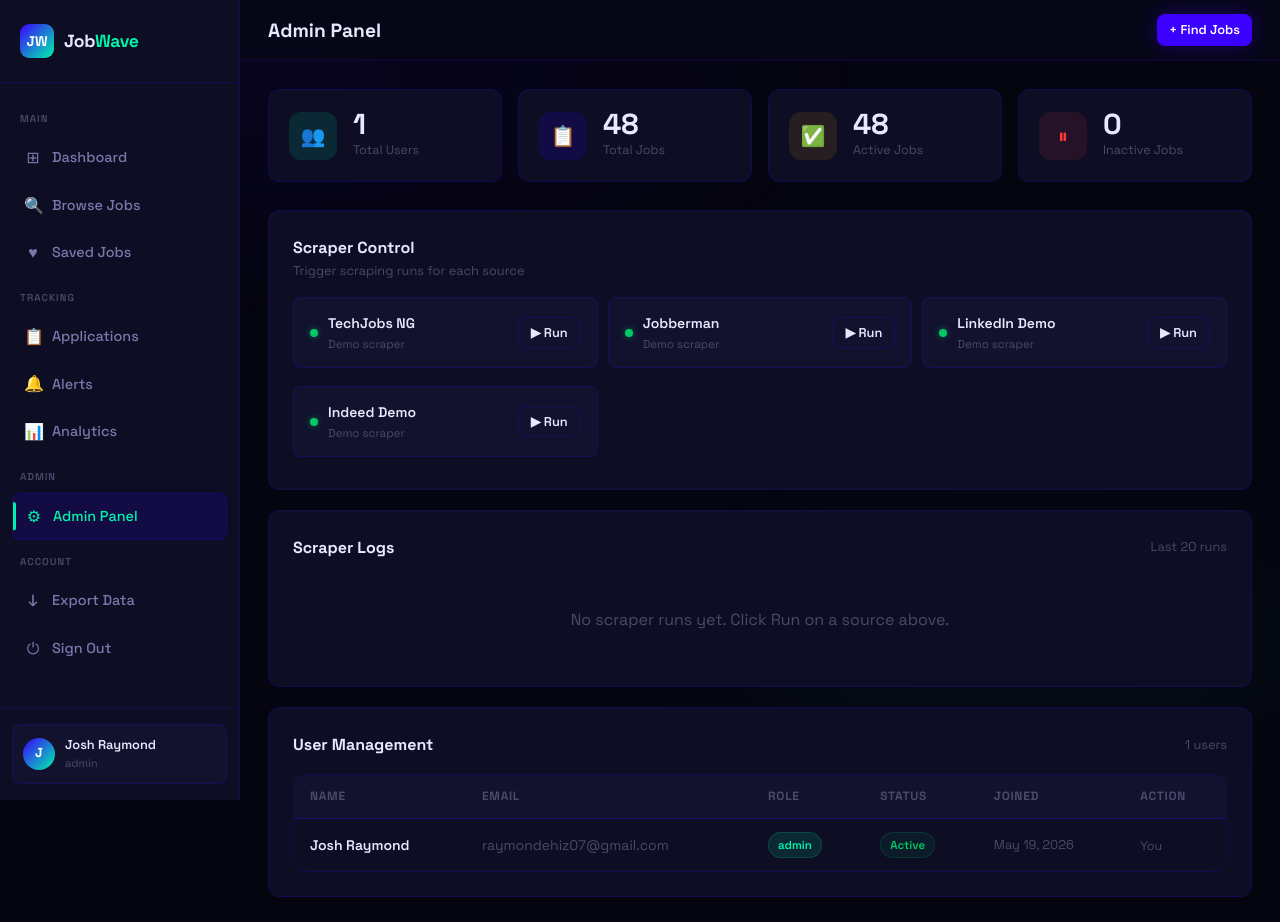
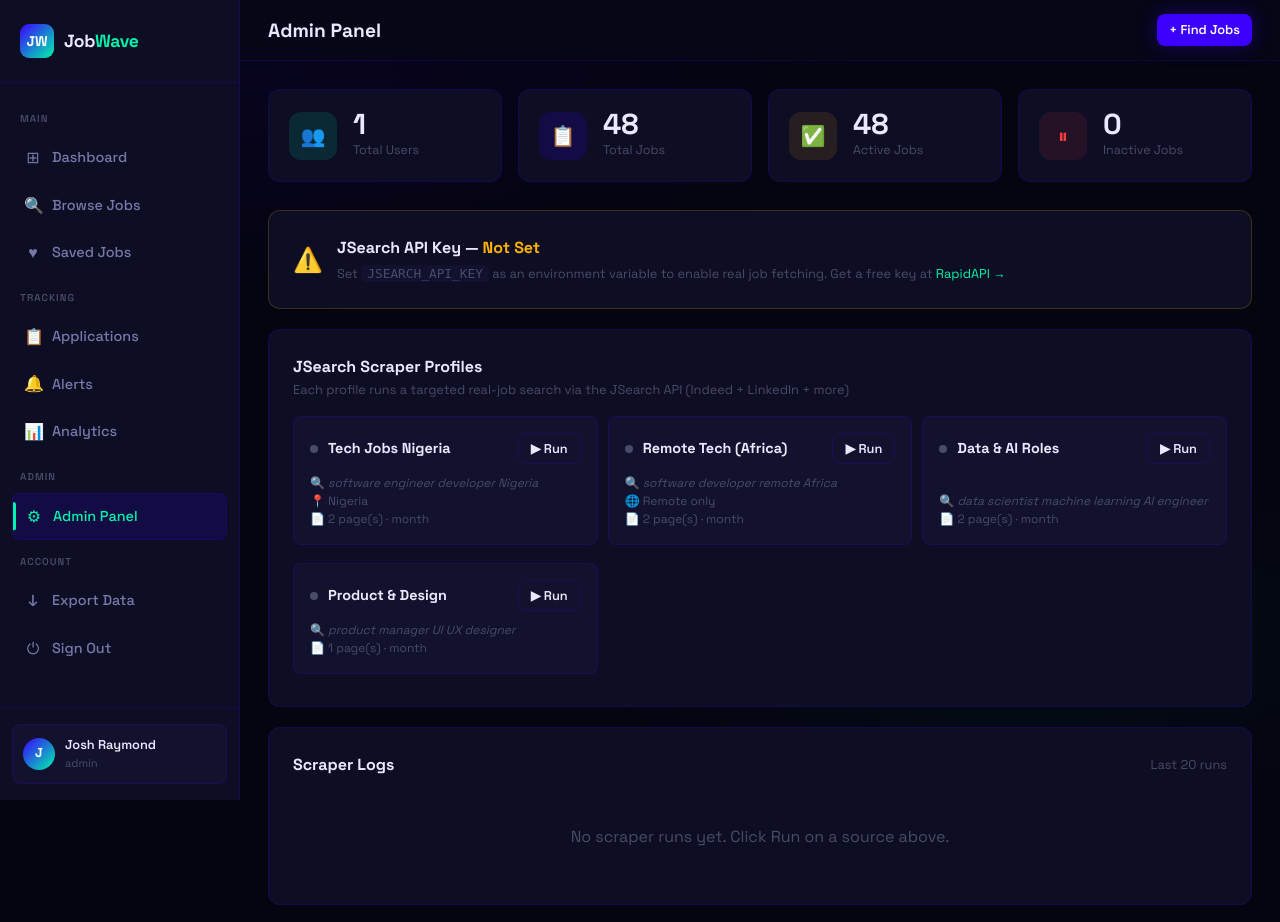
Before and after one commit to joshray7/Jobwave-by-Josh, a Flask app: page /admin in a window 1280 px wide. Shown: the top 922 px of the page. Run offline with Flask 3, Linux system fonts and the light colour scheme; a user stored in the database is signed in; data comes from the database, SQL or seed files in the repository; both versions use the stored data as it was after the commit; data that the repository does not hold is empty.

Commit message:
addrd requirements.txt

```diff
--- a/templates/admin.html
+++ b/templates/admin.html
@@ -25,25 +25,48 @@
     </div>
   </div>
 
+  <!-- API Key Status -->
+  <div class="card" style="margin-bottom:20px;border-color:{% if api_key_set %}rgba(0,245,170,0.2){% else %}rgba(255,180,0,0.2){% endif %};">
+    <div style="display:flex;align-items:center;gap:14px;flex-wrap:wrap;">
+      <div style="font-size:24px;">{% if api_key_set %}🔑{% else %}⚠️{% endif %}</div>
+      <div style="flex:1;">
+        <div style="font-weight:700;margin-bottom:3px;">JSearch API Key — {% if api_key_set %}<span style="color:var(--mint);">Configured ✓</span>{% else %}<span style="color:#ffb400;">Not Set</span>{% endif %}</div>
+        <div style="font-size:0.8rem;color:var(--text-muted);">
+          {% if api_key_set %}
+            Environment variable <code style="background:var(--surface2);padding:1px 6px;border-radius:4px;">JSEARCH_API_KEY</code> is set. Scrapers will fetch real jobs.
+          {% else %}
+            Set <code style="background:var(--surface2);padding:1px 6px;border-radius:4px;">JSEARCH_API_KEY</code> as an environment variable to enable real job fetching.
+            Get a free key at <a href="https://rapidapi.com/letscrape-6bRBa3QguO5/api/jsearch" target="_blank" style="color:var(--mint);">RapidAPI →</a>
+          {% endif %}
+        </div>
+      </div>
+    </div>
+  </div>
+
   <!-- Scraper Control -->
   <div class="card" style="margin-bottom:20px;">
     <div class="section-header">
       <div>
-        <div class="section-title">Scraper Control</div>
-        <div class="section-sub">Trigger scraping runs for each source</div>
+        <div class="section-title">JSearch Scraper Profiles</div>
+        <div class="section-sub">Each profile runs a targeted real-job search via the JSearch API (Indeed + LinkedIn + more)</div>
       </div>
     </div>
-    <div style="display:grid;grid-template-columns:repeat(auto-fill,minmax(260px,1fr));gap:10px;margin-top:12px;">
-      {% for source in ['TechJobs NG', 'Jobberman', 'LinkedIn Demo', 'Indeed Demo'] %}
-      <div class="scraper-source">
-        <div style="display:flex;align-items:center;gap:10px;">
-          <div class="source-dot green"></div>
-          <div>
-            <div style="font-weight:600;font-size:0.875rem;">{{ source }}</div>
-            <div style="font-size:0.72rem;color:var(--text-muted);">Demo scraper</div>
+    <div style="display:grid;grid-template-columns:repeat(auto-fill,minmax(280px,1fr));gap:10px;margin-top:12px;">
+      {% for profile in scraper_profiles %}
+      <div class="scraper-source" style="flex-direction:column;align-items:flex-start;gap:10px;padding:16px;">
+        <div style="display:flex;align-items:center;justify-content:space-between;width:100%;">
+          <div style="display:flex;align-items:center;gap:10px;">
+            <div class="source-dot {% if api_key_set %}green{% else %}idle{% endif %}"></div>
+            <div style="font-weight:700;font-size:0.9rem;">{{ profile.name }}</div>
           </div>
+          <button class="btn btn-outline btn-sm run-scraper-btn" data-source="{{ profile.name }}" {% if not api_key_set %}title="Set JSEARCH_API_KEY first"{% endif %}>▶ Run</button>
         </div>
-        <button class="btn btn-outline btn-sm run-scraper-btn" data-source="{{ source }}">▶ Run</button>
+        <div style="font-size:0.75rem;color:var(--text-muted);line-height:1.5;">
+          <div>🔍 <em>{{ profile.query }}</em></div>
+          {% if profile.location %}<div>📍 {{ profile.location }}</div>{% endif %}
+          {% if profile.get('remote_only') %}<div>🌐 Remote only</div>{% endif %}
+          <div>📄 {{ profile.num_pages }} page(s) · {{ profile.date_posted }}</div>
+        </div>
       </div>
       {% endfor %}
     </div>
```
Also changed, not shown: instance/jobwave.db, requirements.txt (renamed from requirement.txt).
